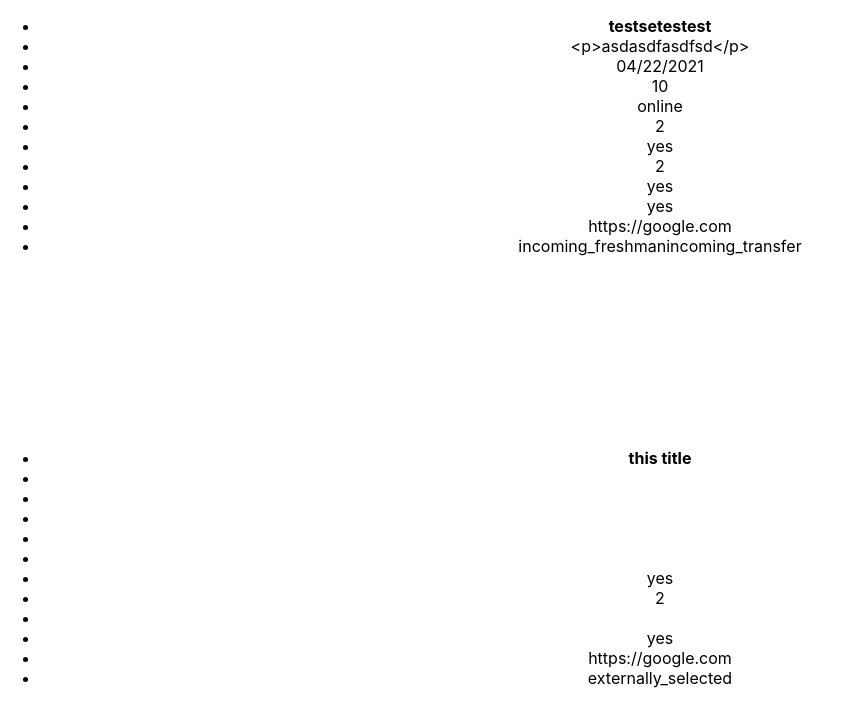
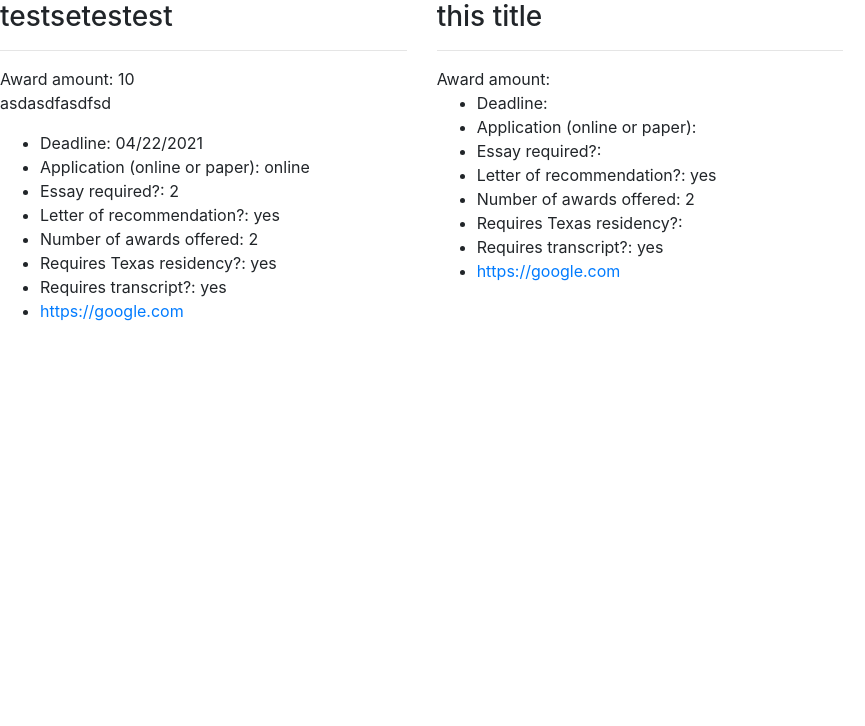
Before and after one commit to leroyrosales/utexas-yec-scholarship-finder, a React (Create React App) app in the folder react-app/: page / in a window 1280 px wide. Shown: the top 726 px of the page, without its empty margins (0-865 px from the left). Built offline with nearby package versions, Linux system fonts and the light colour scheme.

Commit message:
Adds bootstrap, updates layout of cards

```diff
--- a/react-app/package.json
+++ b/react-app/package.json
@@ -7,7 +7,9 @@
     "@testing-library/jest-dom": "^5.11.4",
     "@testing-library/react": "^11.1.0",
     "@testing-library/user-event": "^12.1.10",
+    "bootstrap": "^4.6.0",
     "react": "^17.0.1",
+    "react-bootstrap": "^1.5.2",
     "react-dom": "^17.0.1",
     "react-scripts": "4.0.3",
     "web-vitals": "^1.0.1"
--- a/react-app/src/App.js
+++ b/react-app/src/App.js
@@ -1,12 +1,13 @@
 import './App.css';
 import Scholarship from './components/Scholarship'
+import 'bootstrap/dist/css/bootstrap.min.css';
 
 function App({ scholarships }) {
 
   const scholarshipList = scholarships.map((scholarship) => <Scholarship scholarship={scholarship}/>)
 
   return (
-    <div className="App">
+    <div className="row">
       {scholarshipList}
     </div>
   );
--- a/react-app/src/components/Scholarship.js
+++ b/react-app/src/components/Scholarship.js
@@ -3,20 +3,20 @@ import React from 'react'
 export default function Scholarship({ scholarship }) {
     console.log(scholarship)
     return (
-        <div>
-            <ul style={{marginBottom: 12 + 'em'}}>
-                <li><strong>{ scholarship.title }</strong></li>
-                <li>{ scholarship.information }</li>
-                <li>{ scholarship.deadline }</li>
-                <li>{ scholarship.amount }</li>
-                <li>{ scholarship.application_online_or_paper }</li>
-                <li>{ scholarship.essays }</li>
-                <li>{ scholarship.letters_of_recommendation }</li>
-                <li>{ scholarship.no_of_awards }</li>
-                <li>{ scholarship.texas_resident }</li>
-                <li>{ scholarship.transcripts }</li>
-                <li>{ scholarship.website }</li>
-                <li>{ scholarship.year_in_school }</li>
+        <div className="col-6 col-md-4" data-year-in-hs="{ scholarship.year_in_school }">
+            <h3>{ scholarship.title }</h3>
+            <hr/>
+            Award amount: { scholarship.amount }
+            <div dangerouslySetInnerHTML={{ __html: scholarship.information }}></div>
+            <ul>
+                <li>Deadline: { scholarship.deadline }</li>
+                <li>Application (online or paper): { scholarship.application_online_or_paper }</li>
+                <li>Essay required?: { scholarship.essays }</li>
+                <li>Letter of recommendation?: { scholarship.letters_of_recommendation }</li>
+                <li>Number of awards offered: { scholarship.no_of_awards }</li>
+                <li>Requires Texas residency?: { scholarship.texas_resident }</li>
+                <li>Requires transcript?: { scholarship.transcripts }</li>
+                <li><a target="_blank" href="{ scholarship.website }" rel="noindex, nofollow">{ scholarship.website }</a></li>
             </ul>
         </div>
     )
```
Also changed, not shown: 2 other files (tests, documents, lock files or other folders).
